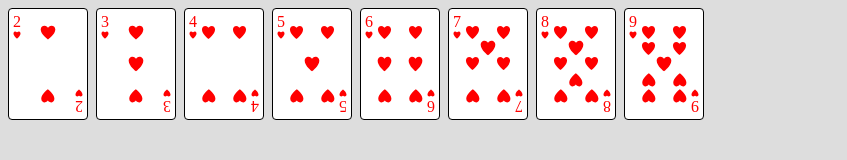
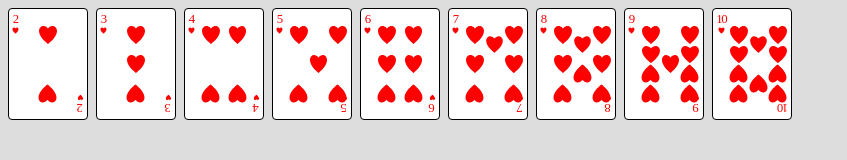
Before and after one commit to gazjosef/css-deck-of-cards, a plain HTML site: page index.html in a window 1280 px wide. Shown: the whole page, without its empty margins (0-847 px from the left). Drawn offline with Linux system fonts and the light colour scheme.

Commit message:
Finishing Cards 3-10

```diff
--- a/index.html
+++ b/index.html
@@ -17,6 +17,6 @@
     <div class="card" data-suit="heart" data-value="7"></div>
     <div class="card" data-suit="heart" data-value="8"></div>
     <div class="card" data-suit="heart" data-value="9"></div>
-    <!-- <div class="card" data-suit="heart" data-value="4"></div> -->
+    <div class="card" data-suit="heart" data-value="10"></div>
   </body>
 </html>
--- a/styles.css
+++ b/styles.css
@@ -24,7 +24,7 @@ body {
 
   display: grid;
   grid-template-columns: repeat(3, 1fr);
-  grid-template-rows: repeat(7, 1fr);
+  grid-template-rows: repeat(8, 1fr);
   position: relative;
 }
 
@@ -40,11 +40,12 @@ body {
 
 .pip {
   width: 100%;
-  aspect-ratio: 1 /1;
+  aspect-ratio: 1 / 1;
   background-repeat: no-repeat;
   background-position: center;
   background-size: cover;
-  grid-row: span 2;
+
+  grid-row-end: span 2;
 }
 
 [data-suit="diamond"] .pip,
@@ -78,6 +79,10 @@ body {
   display: flex;
   flex-direction: column;
   justify-content: center;
+  align-items: center;
+
+  font-size: 0.8em;
+  letter-spacing: -0.1em;
 }
 
 .corner-number.top {
@@ -237,12 +242,12 @@ body {
 }
 
 [data-value="7"] .pip:nth-child(4) {
-  grid-row-start: 3;
+  grid-row-start: 4;
   grid-column-start: 1;
 }
 
 [data-value="7"] .pip:nth-child(5) {
-  grid-row-start: 3;
+  grid-row-start: 4;
   grid-column-start: 3;
 }
 
@@ -276,17 +281,17 @@ body {
 }
 
 [data-value="8"] .pip:nth-child(4) {
-  grid-row-start: 3;
+  grid-row-start: 4;
   grid-column-start: 1;
 }
 
 [data-value="8"] .pip:nth-child(5) {
-  grid-row-start: 3;
+  grid-row-start: 4;
   grid-column-start: 3;
 }
 
 [data-value="8"] .pip:nth-child(6) {
-  grid-row-start: 6;
+  grid-row-start: 5;
   grid-column-start: 2;
   transform: rotate(180deg);
 }
@@ -353,3 +358,60 @@ body {
   grid-column-start: 3;
   transform: rotate(180deg);
 }
+
+/* Card 10 */
+
+[data-value="10"] .pip:first-child {
+  grid-row-start: 1;
+  grid-column-start: 1;
+}
+
+[data-value="10"] .pip:nth-child(2) {
+  grid-row-start: 1;
+  grid-column-start: 3;
+}
+
+[data-value="10"] .pip:nth-child(3) {
+  grid-row-start: 2;
+  grid-column-start: 2;
+}
+
+[data-value="10"] .pip:nth-child(4) {
+  grid-row-start: 3;
+  grid-column-start: 1;
+}
+
+[data-value="10"] .pip:nth-child(5) {
+  grid-row-start: 3;
+  grid-column-start: 3;
+}
+
+[data-value="10"] .pip:nth-child(6) {
+  grid-row-start: 5;
+  grid-column-start: 1;
+  transform: rotate(180deg);
+}
+
+[data-value="10"] .pip:nth-child(7) {
+  grid-row-start: 5;
+  grid-column-start: 3;
+  transform: rotate(180deg);
+}
+
+[data-value="10"] .pip:nth-child(8) {
+  grid-row-start: 6;
+  grid-column-start: 2;
+  transform: rotate(180deg);
+}
+
+[data-value="10"] .pip:nth-child(9) {
+  grid-row-start: 7;
+  grid-column-start: 1;
+  transform: rotate(180deg);
+}
+
+[data-value="10"] .pip:nth-child(10) {
+  grid-row-start: 7;
+  grid-column-start: 3;
+  transform: rotate(180deg);
+}
```
